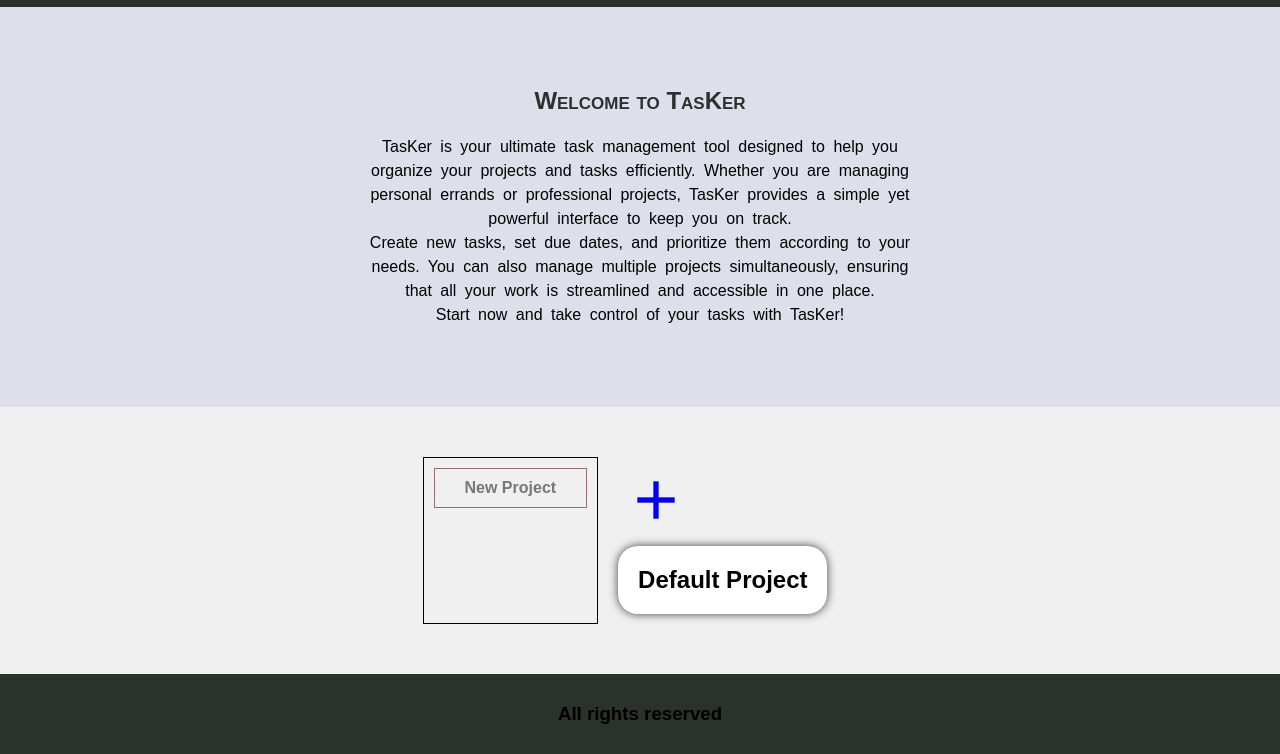
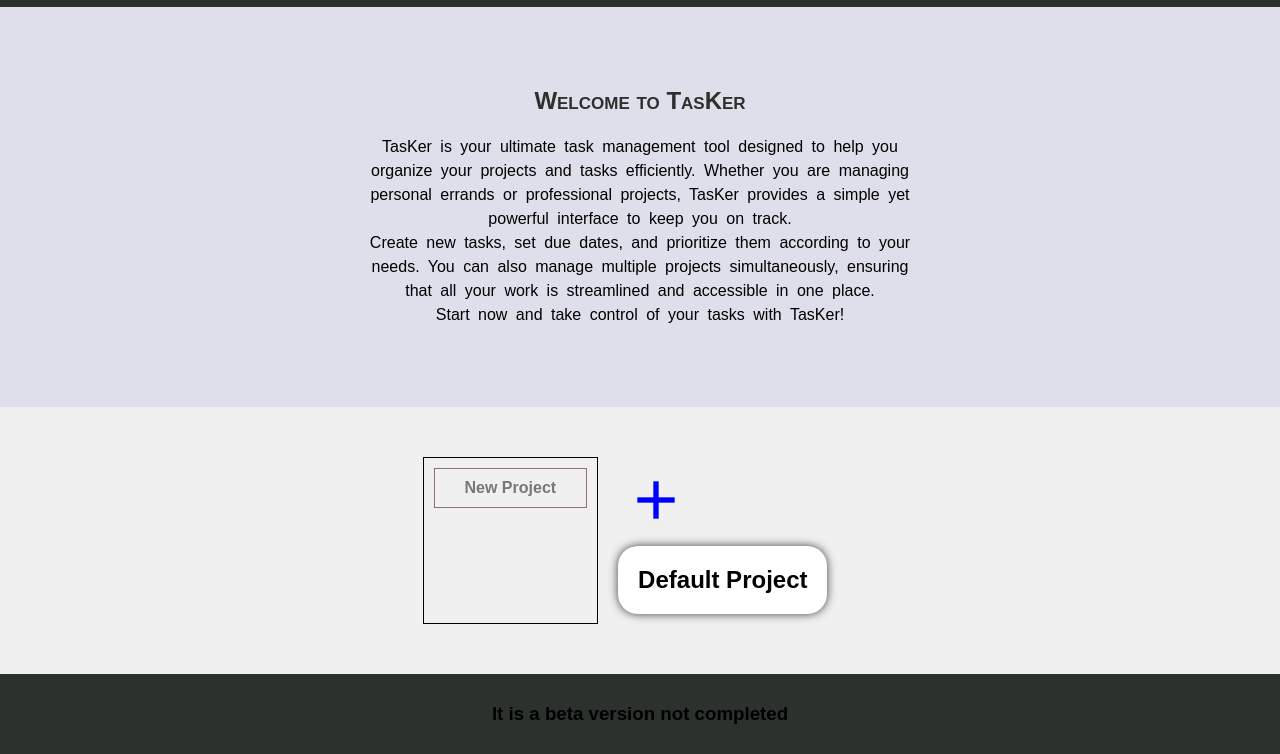
Before and after one commit to shahidafridi-321/todo_list, a website built with webpack: page dist/index.html in a window 1280 px wide. Shown: the part 93-847 px from the top of the page. Built offline with nearby package versions, Linux system fonts and the light colour scheme.

Commit message:
Deploy dist subtree

```diff
--- a/dist/index.html
+++ b/dist/index.html
@@ -52,7 +52,7 @@
     </div>
   </main>
   <footer class="footer">
-    <h3>All rights reserved</h3>
+    <h3>It is a beta version not completed</h3>
   </footer>
 </body>
 
```
